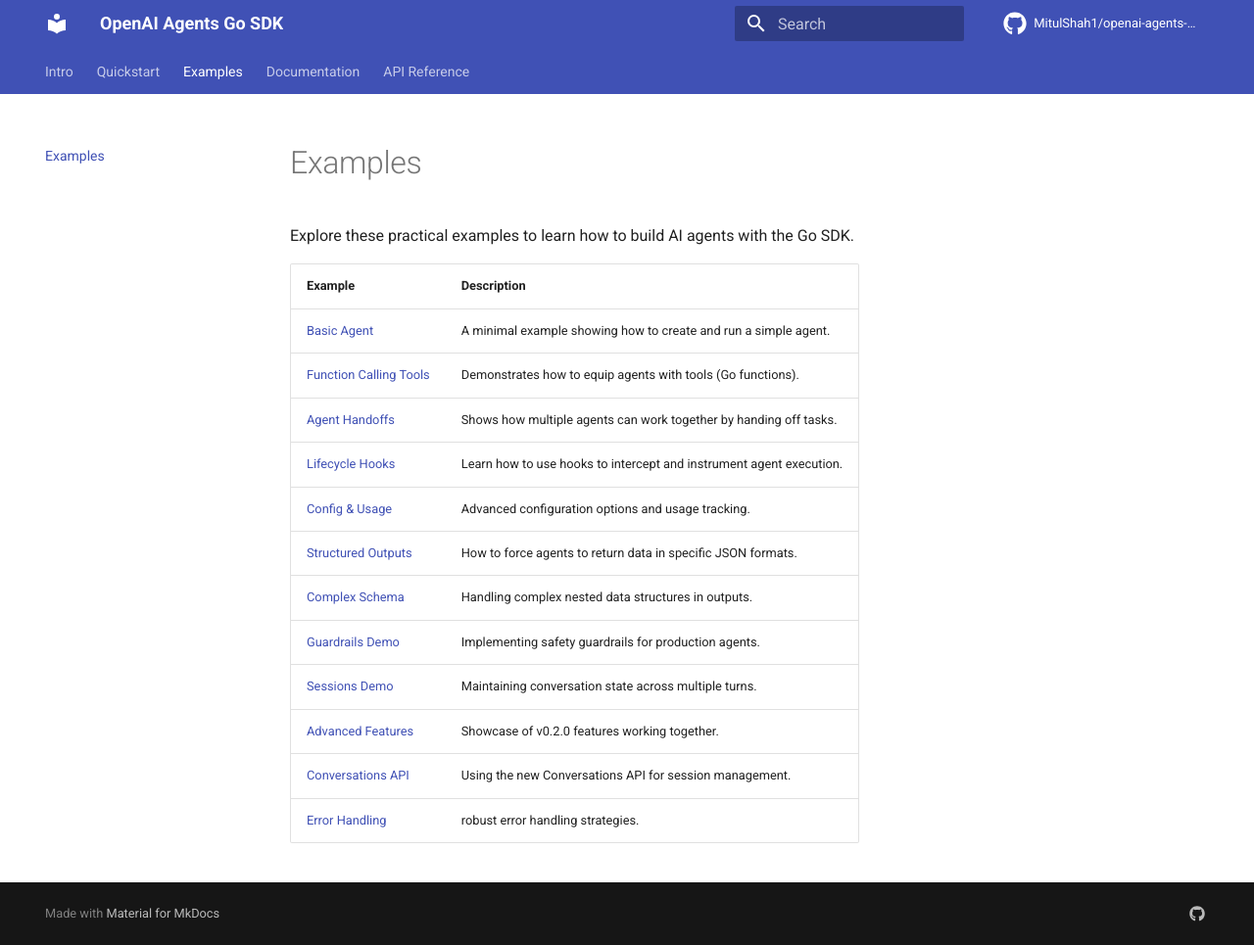
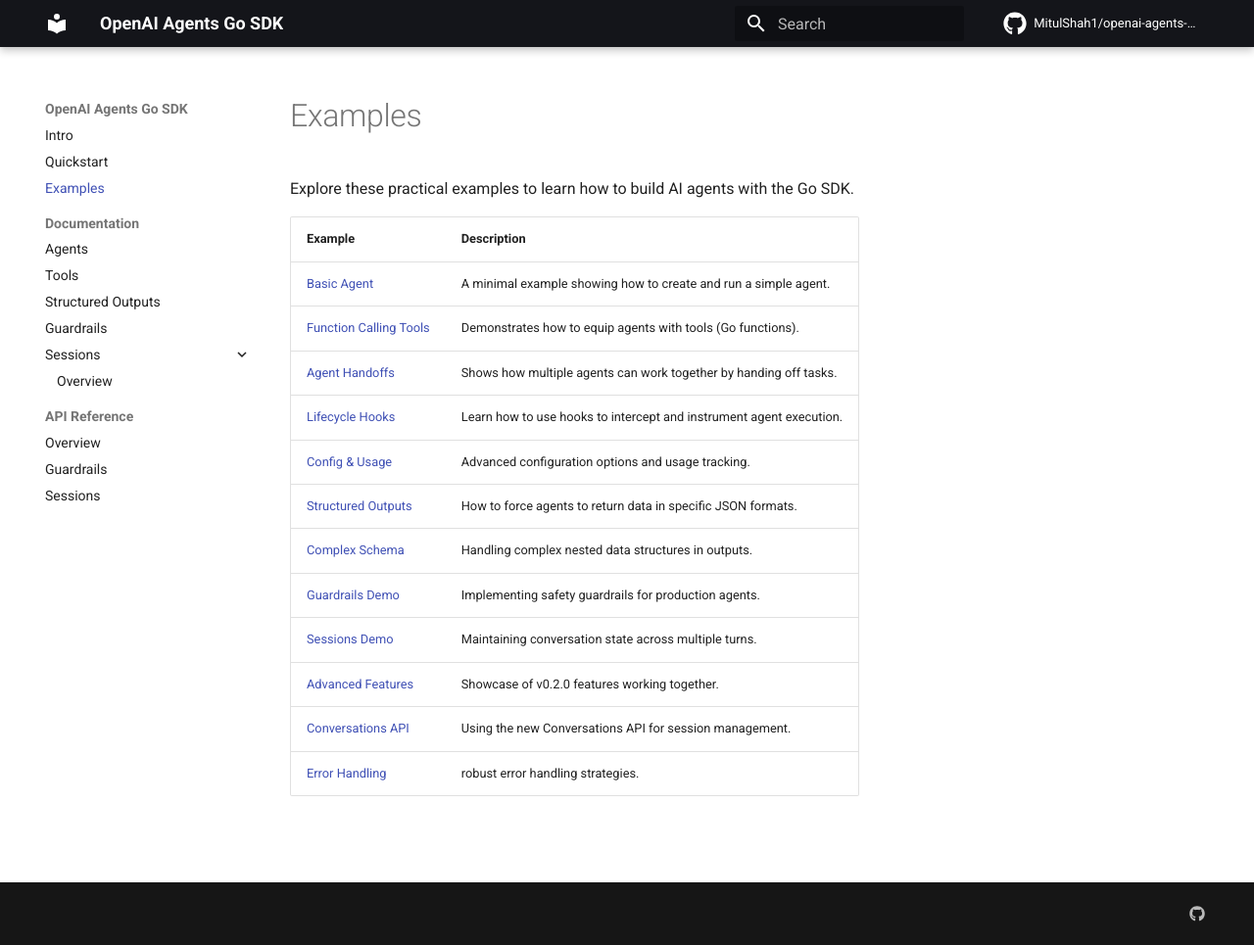
Before and after one commit to MitulShah1/openai-agents-go, an MkDocs documentation site: the page built from docs/examples.md, in a window 1280 px wide and 965 px high. Shown: the whole window at 98% size. Built offline with MkDocs 1.6.1 and Material for MkDocs 9.7.7, drawn with Linux system fonts in a browser that asks for light colours; comment, search, counter and statistics services are not loaded; the version menu is left out.

Commit message:
docs(theme): match python agents layout (no-tabs, black-theme, no-footer)

```diff
--- a/mkdocs.yml
+++ b/mkdocs.yml
@@ -19,13 +19,8 @@ theme:
     - navigation.expand
     # Enables annotations in code blocks
     - content.code.annotate
-    # Top navigation tabs
-    - navigation.tabs
-    # Instant loading
-    - navigation.instant
   palette:
-    primary: indigo
-    accent: indigo
+    primary: black
   icon:
     repo: fontawesome/brands/github
 
@@ -89,5 +84,6 @@ extra:
   social:
     - icon: fontawesome/brands/github
       link: https://github.com/MitulShah1/openai-agents-go
+  generator: false
   version:
     provider: mike
```
